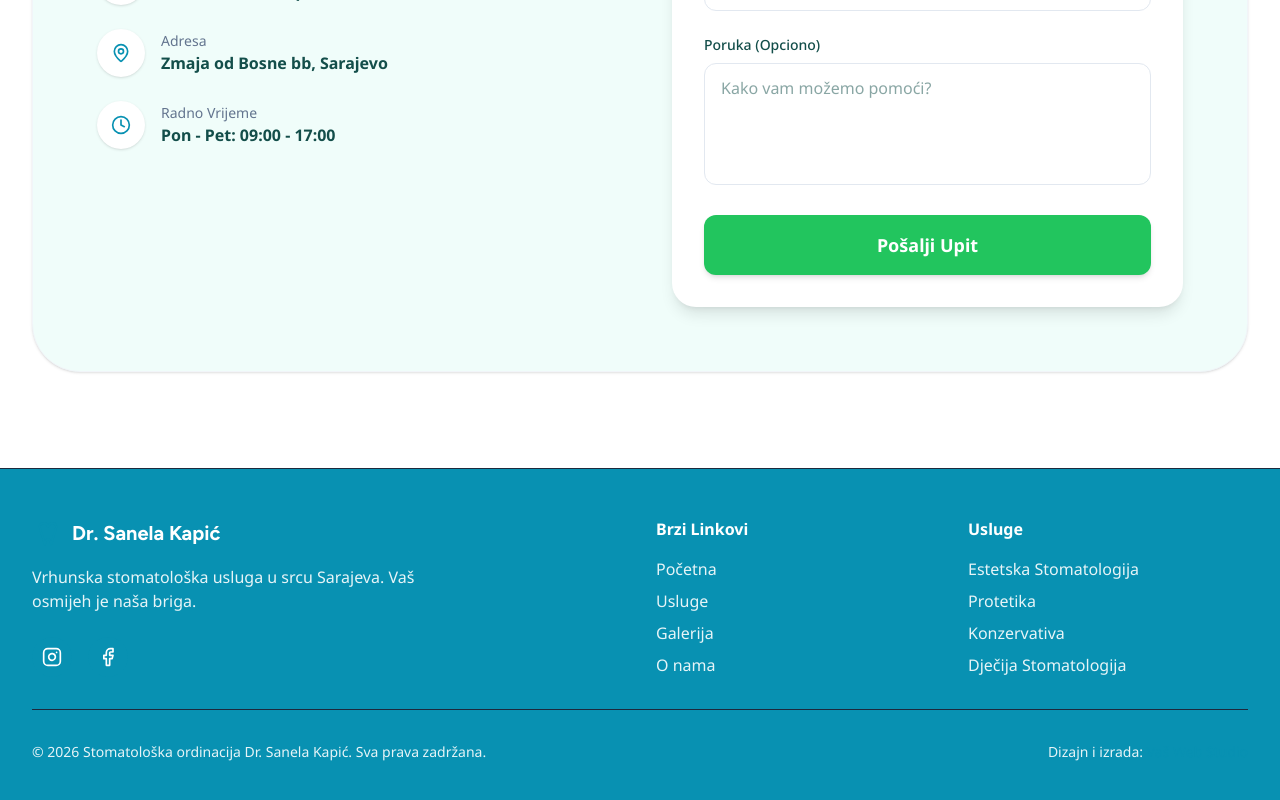
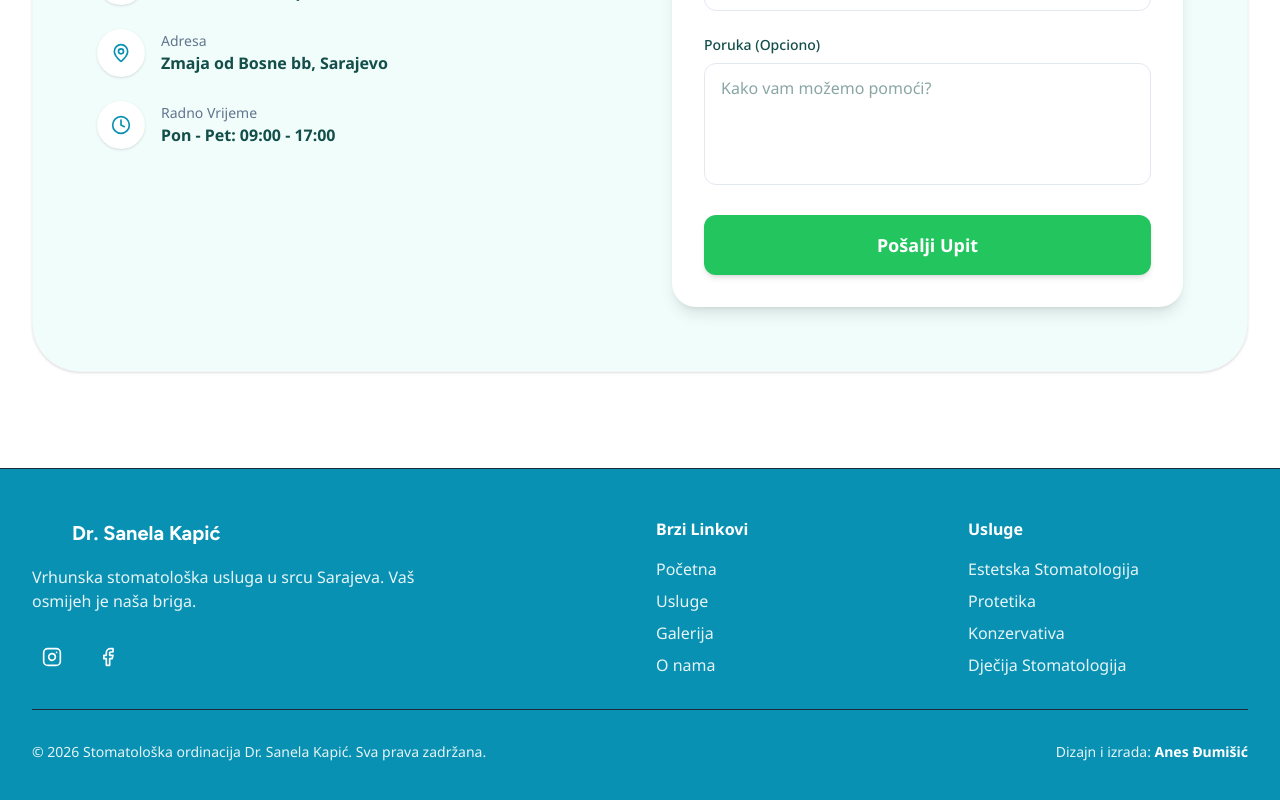
Before and after one commit to djuuuma/Dr.SK.Ordinacija, a React (Vite) app: page / in a window 1280 px wide. Shown: the part 5397-6197 px from the top of the page. Built offline with nearby package versions, Linux system fonts and the light colour scheme.

Commit message:
Credits upadted

```diff
--- a/src/App.tsx
+++ b/src/App.tsx
@@ -486,7 +486,7 @@ export default function App() {
 
           <div className="pt-8 border-t border-slate-800 text-sm flex flex-col md:flex-row justify-between items-center">
             <p>&copy; {new Date().getFullYear()} Stomatološka ordinacija Dr. Sanela Kapić. Sva prava zadržana.</p>
-            <p className="mt-2 md:mt-0">Dizajn i izrada: <a href="#" className="text-primary hover:underline">Vaš Web Studio</a></p>
+            <p className="mt-2 md:mt-0">Dizajn i izrada: <a href="https://www.linkedin.com/in/anes-djumisic/" target="_blank" rel="noopener noreferrer" className="text-white font-semibold hover:underline">Anes Đumišić</a></p>
           </div>
         </div>
       </footer>
```
